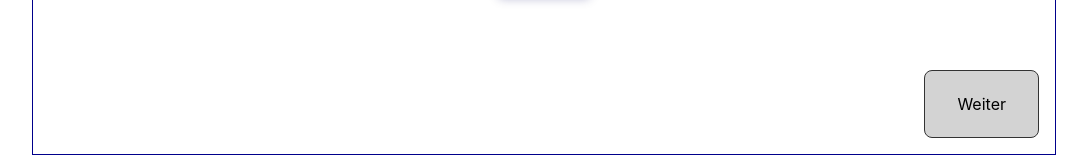
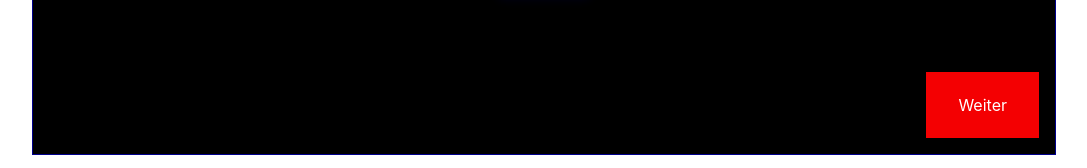
Before and after one commit to matthiask/photoprint, a React (Create React App) app: page / in a window 1280 px wide. Shown: the part 629-797 px from the top of the page, without its empty margins (96-1183 px from the left). Built offline with nearby package versions, Linux system fonts and the light colour scheme.

Commit message:
Change the primary color

```diff
--- a/src/App.css
+++ b/src/App.css
@@ -5,7 +5,8 @@
   background: lightgoldenrodyellow;
   padding: 1rem;
 }
-.hardware .button {
+
+.hardware button {
   display: block;
   padding: 0.5rem;
   margin: 0.5rem 0;
@@ -26,8 +27,11 @@
   grid-template-columns: 1fr;
 
   --steps: 6;
-  --primary: lightblue;
+  --primary: #f40002;
   --primary-border: darkblue;
+
+  background: #000;
+  color: #eee;
 }
 
 .App--has-nav {
@@ -49,6 +53,8 @@ img {
   display: grid;
   place-items: center;
   text-decoration: none;
+  background: #000;
+  color: var(--primary);
 }
 
 .steps__step > .material-icons {
@@ -59,6 +65,7 @@ img {
   border-color: var(--primary-border);
   border-right: 0;
   background: var(--primary);
+  color: #000;
 }
 
 .steps__step--disabled {
@@ -211,12 +218,11 @@ table td {
 
 .button {
   padding: 1.5em 2em;
-  background: lightgrey;
-  border: 1px solid #333;
+  background: var(--primary);
+  color: #fff;
+  border: none;
   text-decoration: none;
-  color: inherit;
   cursor: pointer;
-  border-radius: 8px;
 
   transition: 0.2s;
 }
--- a/src/App.js
+++ b/src/App.js
@@ -261,7 +261,6 @@ function StepUpload({ dispatch }) {
         <img src={require("./ports.png").default} alt="" />
         <Hardware>
           <button
-            className="button"
             onClick={() =>
               dispatch({ type: MERGE, state: { step: STEP_MODE } })
             }
@@ -701,7 +700,6 @@ function StepPayment({ state, dispatch }) {
       <Hardware>
         {paid ? (
           <button
-            className="button"
             onClick={() =>
               dispatch({ type: MERGE, state: { step: STEP_PRINT } })
             }
@@ -787,7 +785,6 @@ function StepThanks({ state, dispatch }) {
 
         <Hardware>
           <button
-            className="button"
             onClick={() =>
               dispatch({
                 type: MERGE,
```
